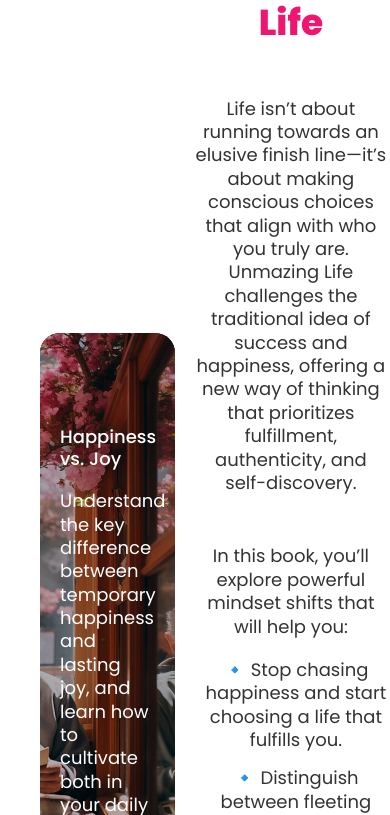
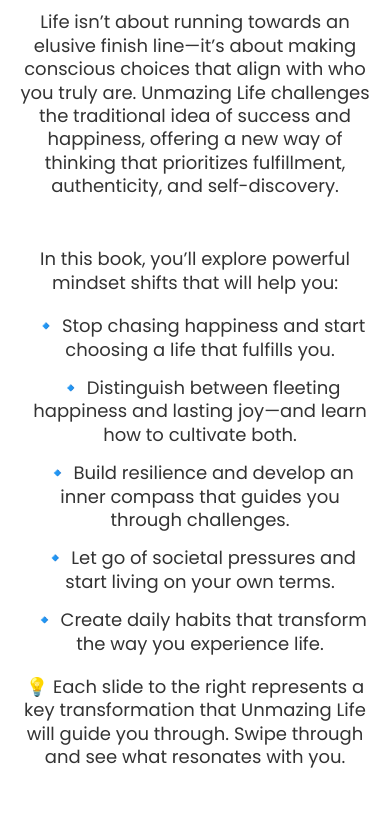
Before and after one commit to Stefan4012IT/unmazinglife-frontend, a React (Create React App) app: page /#/book-landing in a window 390 px wide. Shown: the part 4525-5340 px from the top of the page. Built offline with nearby package versions, Linux system fonts and the light colour scheme.

Commit message:
responsive section-4

```diff
--- a/src/components/Sliders/ParallaxSlider.jsx
+++ b/src/components/Sliders/ParallaxSlider.jsx
@@ -53,7 +53,6 @@
               style={{
                 backgroundImage: `url(${background_1})`, // Correct way to use dynamic image
                 backgroundSize: "cover",
-                backgroundPosition: "right",
               }}
               data-swiper-parallax="-23%"
             ></div>
--- a/src/styles/components/_bookSlider.scss
+++ b/src/styles/components/_bookSlider.scss
@@ -7,26 +7,27 @@
     @media only screen and (max-width: 1600px) {
         padding: 0 20px;
     }
+    @media only screen and (max-width: 1600px) {
+      width: 100%;
+    }
 
 .swiper {
 
   .swiper-wrapper {
 
+      transform: translate3d(0, 0, 0);
+
       .swiper-slide {
 
 
         @media only screen and (max-width: 992px) {
-          width: fit-content !important;
+          width: 100% !important;
           max-width: 100vw !important;
         }
 
-        &:nth-child(2n) {
-
-
-          @media only screen and (max-width: 992px) {
-            width: fit-content !important;
-            max-width: 100vw !important;
-          }
+        @media only screen and (max-width: 776px) {
+          width: 100% !important;
+          max-width: 100vw !important;
         }
       }
 
--- a/src/styles/components/_parallaxSlider.scss
+++ b/src/styles/components/_parallaxSlider.scss
@@ -12,6 +12,12 @@
             padding: 0 20px;
         }
 
+        @media only screen and (max-width: 992px) {
+          max-width: 100%;
+          width: 100%;
+          padding: 0;
+        }
+
 
         .swiper {
           width: 100%;
@@ -21,7 +27,6 @@
         }
 
         .swiper-slide {
-          font-size: 18px;
           color: #fff;
           -webkit-box-sizing: border-box;
           box-sizing: border-box;
@@ -57,6 +62,10 @@
           background-size: cover;
           background-position: center;
           z-index: 0;
+
+          @media only screen and (max-width: 992px) {
+            background-position: 30% 65%;
+          }
         }
 
 
--- a/src/styles/pages/_bookLanding.scss
+++ b/src/styles/pages/_bookLanding.scss
@@ -317,6 +317,14 @@
         flex-direction: row;
         align-items: center;
 
+        @media only screen and (max-width: 992px) {
+            display: flex;
+            flex-direction: column;
+            justify-content: center;
+            text-align: center;
+            row-gap: 50px;
+        }
+
         .text-content-box {
             width: 50%;
             display: flex;
@@ -324,7 +332,6 @@
             row-gap: 50px;
 
             @media only screen and (max-width: 992px) {
-                order: 1;
                 width: 100%;
                 justify-content: center;
                 text-align: center;
```
